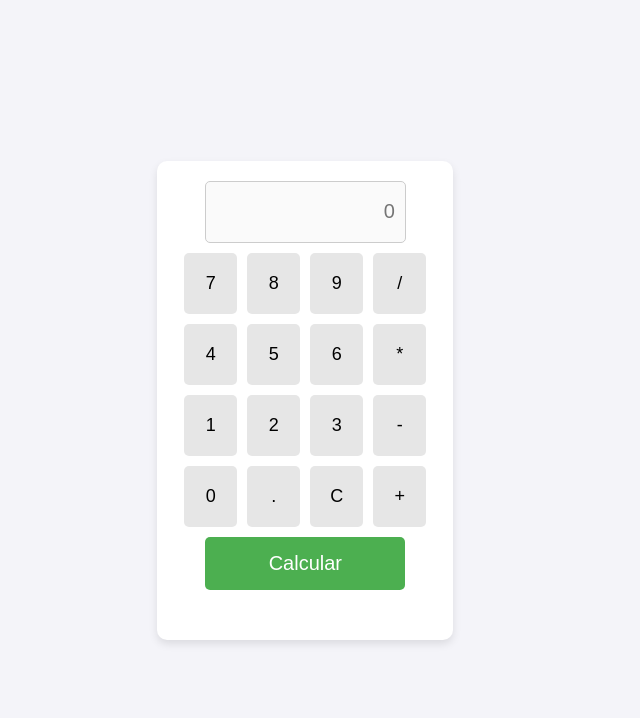
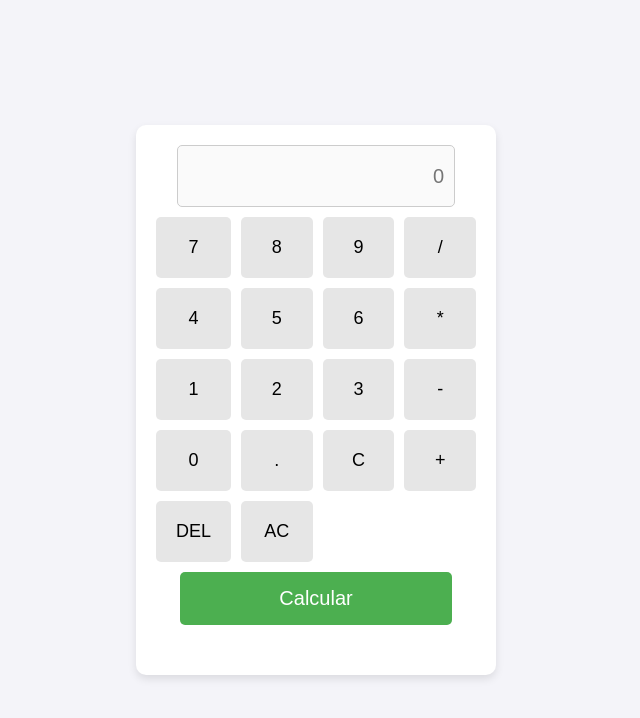
Before and after one commit to FernandoEmilianoFloresDeLaRiva/calculadora-GLC, a Flask app: page / in a window 1280 px wide. Shown: the top 718 px of the page, without its empty margins (0-640 px from the left). Run offline with Flask 3, Linux system fonts and the light colour scheme.

Commit message:
boton para borrar ultimo digito hecho

```diff
--- a/templates/index.html
+++ b/templates/index.html
@@ -22,14 +22,14 @@
         justify-content: center;
         align-items: center;
         gap: 10px;
-        width: 20%;
+        width: 25%;
         background-color: #fff;
         padding: 20px;
         border-radius: 10px;
         box-shadow: 0 4px 8px rgba(0, 0, 0, 0.1);
       }
       .display {
-        width: 70%;
+        width: 80%;
         height: 40px;
         padding: 10px;
         font-size: 20px;
@@ -59,7 +59,7 @@
         background-color: #c0c0c0;
       }
       .calcular {
-        width: 78%;
+        width: 85%;
         padding: 15px;
         background-color: #4caf50;
         color: white;
@@ -161,6 +161,8 @@
         <button onclick="appendToDisplay('.')">.</button>
         <button onclick="clearDisplay()">C</button>
         <button onclick="appendToDisplay('+')">+</button>
+        <button onclick="deleteLastCharacter()">DEL</button>
+        <button onclick="appendToDisplay('+')">AC</button>
       </div>
       <button onclick="calculate()" class="calcular">Calcular</button>
       <div id="result" class="result"></div>
@@ -223,6 +225,8 @@
           totalOperators.style.display = "flex";
           drawTree(data.tree_json);
           drawTable(data.tokens_list);
+          totalNumbers.innerHTML = "";
+          totalOperators.innerHTML = "";
           drawTotalOperation(
             data.total_numbers,
             totalNumbers,
@@ -295,6 +299,7 @@
 
       function drawTable(data) {
         tbl.style.display = "table";
+        tblBody.innerHTML = "";
         data.forEach((element, idx) => {
           tblBody.innerHTML += `
           <tr key=${idx}>
@@ -311,6 +316,17 @@
         <span>${number}</span>
         `;
       }
+
+      function deleteLastCharacter() {
+        const expression = document.getElementById("display");
+        const value = expression.value;
+        if (value === "" || value === "0") {
+          expression.value = 0;
+          return;
+        }
+        const newValue = value.slice(0, -1);
+        expression.value = newValue;
+      }
     </script>
   </body>
 </html>
```
